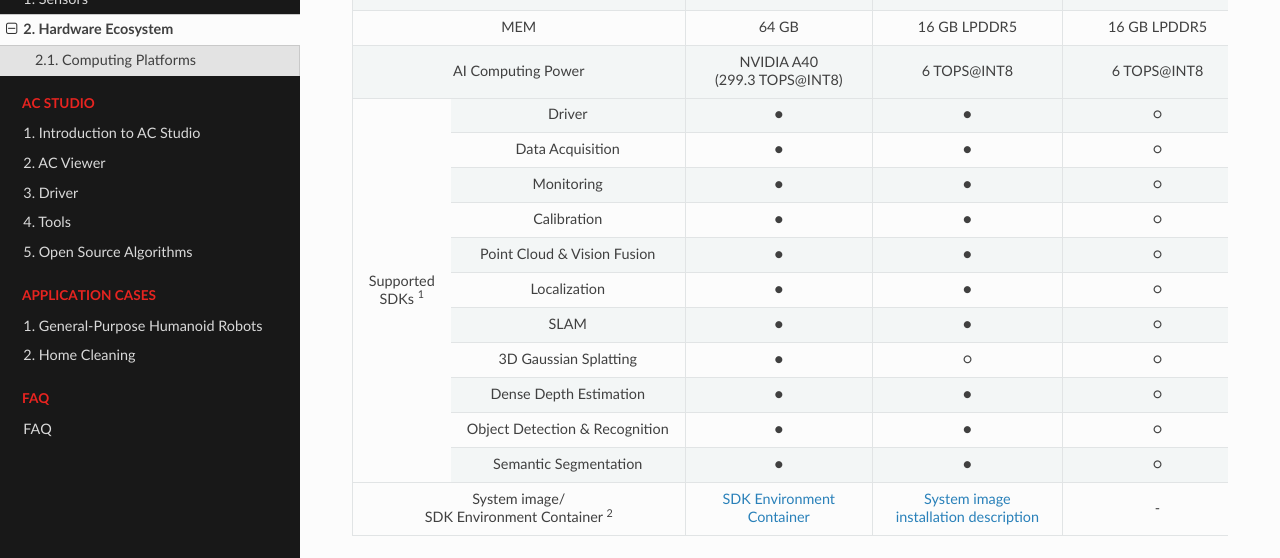
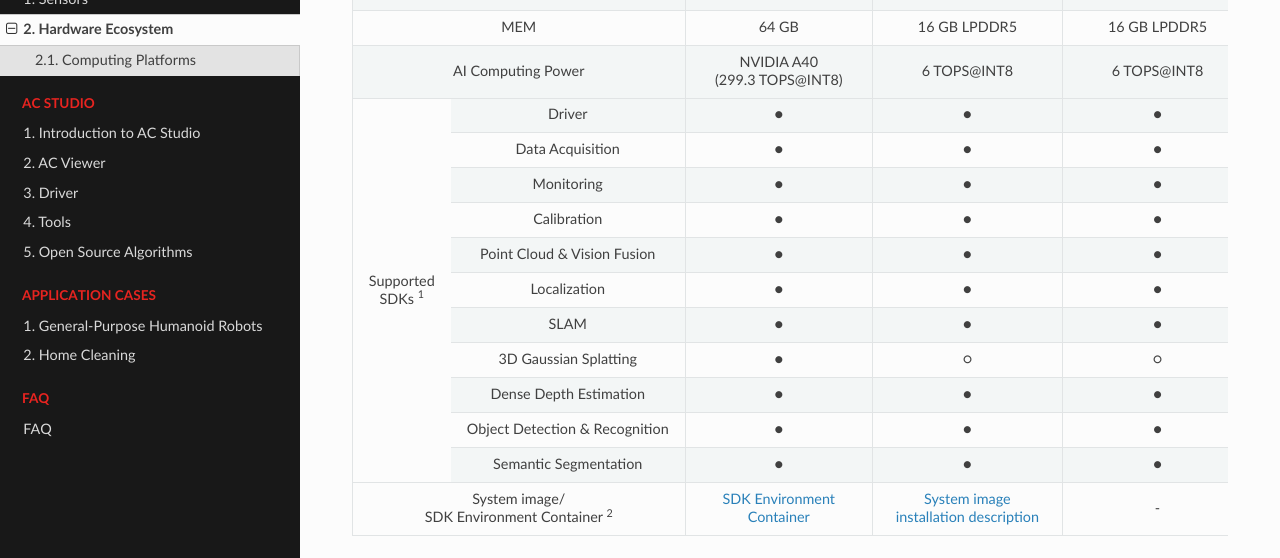
Before and after one commit to RoboSense-Robotics/robosense_ac_wiki_en, a Sphinx documentation site: the page built from source/product/hardware.md, in a window 1280 px wide and 900 px high, scrolled down 351 px. Shown: the part 153-711 px from the top of the window. Built offline with Sphinx 7.4.7 and the Read the Docs theme 3.1.0, drawn with Linux system fonts in a browser that asks for light colours; pages that are not in the unit, such as notebooks, are missing from menus.

Commit message:
update hardware

```diff
--- a/source/product/hardware.md
+++ b/source/product/hardware.md
@@ -58,7 +58,7 @@ These system images include the dependencies required for compiling and running
         <td>Driver</td>
         <td>●</td>
         <td>●</td>
-        <td>○</td>
+        <td>●</td>
         <td>●</td>
         <td>●</td>
         <td>●</td>
@@ -67,7 +67,7 @@ These system images include the dependencies required for compiling and running
         <td>Data Acquisition</td>
         <td>●</td>
         <td>●</td>
-        <td>○</td>
+        <td>●</td>
         <td>●</td>
         <td>●</td>
         <td>●</td>
@@ -76,7 +76,7 @@ These system images include the dependencies required for compiling and running
         <td>Monitoring</td>
         <td>●</td>
         <td>●</td>
-        <td>○</td>
+        <td>●</td>
         <td>●</td>
         <td>●</td>
         <td>●</td>
@@ -85,7 +85,7 @@ These system images include the dependencies required for compiling and running
         <td>Calibration</td>
         <td>●</td>
         <td>●</td>
-        <td>○</td>
+        <td>●</td>
         <td>●</td>
         <td>●</td>
         <td>●</td>
@@ -94,7 +94,7 @@ These system images include the dependencies required for compiling and running
         <td>Point Cloud & Vision Fusion</td>
         <td>●</td>
         <td>●</td>
-        <td>○</td>
+        <td>●</td>
         <td>●</td>
         <td>●</td>
         <td>●</td>
@@ -103,7 +103,7 @@ These system images include the dependencies required for compiling and running
         <td>Localization</td>
         <td>●</td>
         <td>●</td>
-        <td>○</td>
+        <td>●</td>
         <td>●</td>
         <td>●</td>
         <td>●</td>
@@ -112,7 +112,7 @@ These system images include the dependencies required for compiling and running
         <td>SLAM</td>
         <td>●</td>
         <td>●</td>
-        <td>○</td>
+        <td>●</td>
         <td>●</td>
         <td>●</td>
         <td>●</td>
@@ -130,7 +130,7 @@ These system images include the dependencies required for compiling and running
         <td>Dense Depth Estimation</td>
         <td>●</td>
         <td>●</td>
-        <td>○</td>
+        <td>●</td>
         <td>●</td>
         <td>●</td>
         <td>○</td>
@@ -139,7 +139,7 @@ These system images include the dependencies required for compiling and running
         <td>Object Detection & Recognition</td>
         <td>●</td>
         <td>●</td>
-        <td>○</td>
+        <td>●</td>
         <td>●</td>
         <td>●</td>
         <td>●</td>
@@ -148,7 +148,7 @@ These system images include the dependencies required for compiling and running
         <td>Semantic Segmentation</td>
         <td>●</td>
         <td>●</td>
-        <td>○</td>
+        <td>●</td>
         <td>●</td>
         <td>●</td>
         <td>●</td>
```
